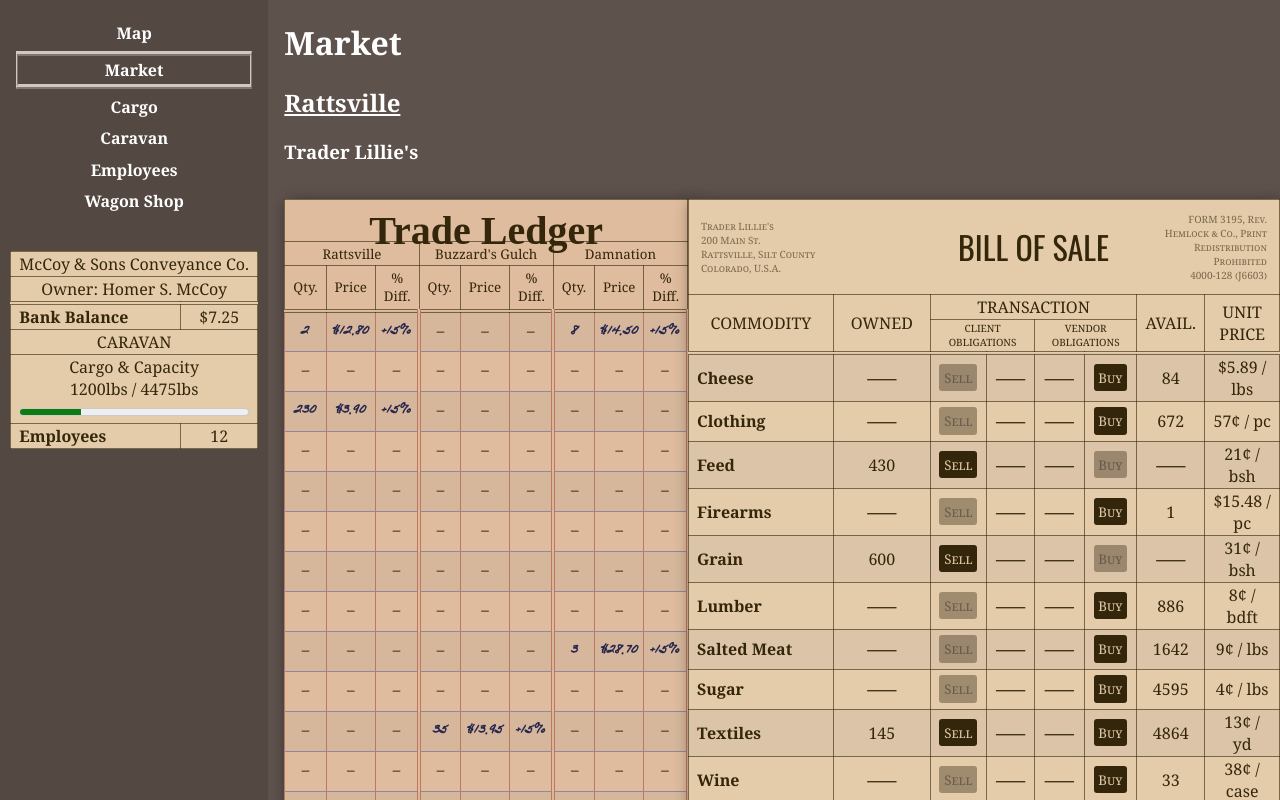
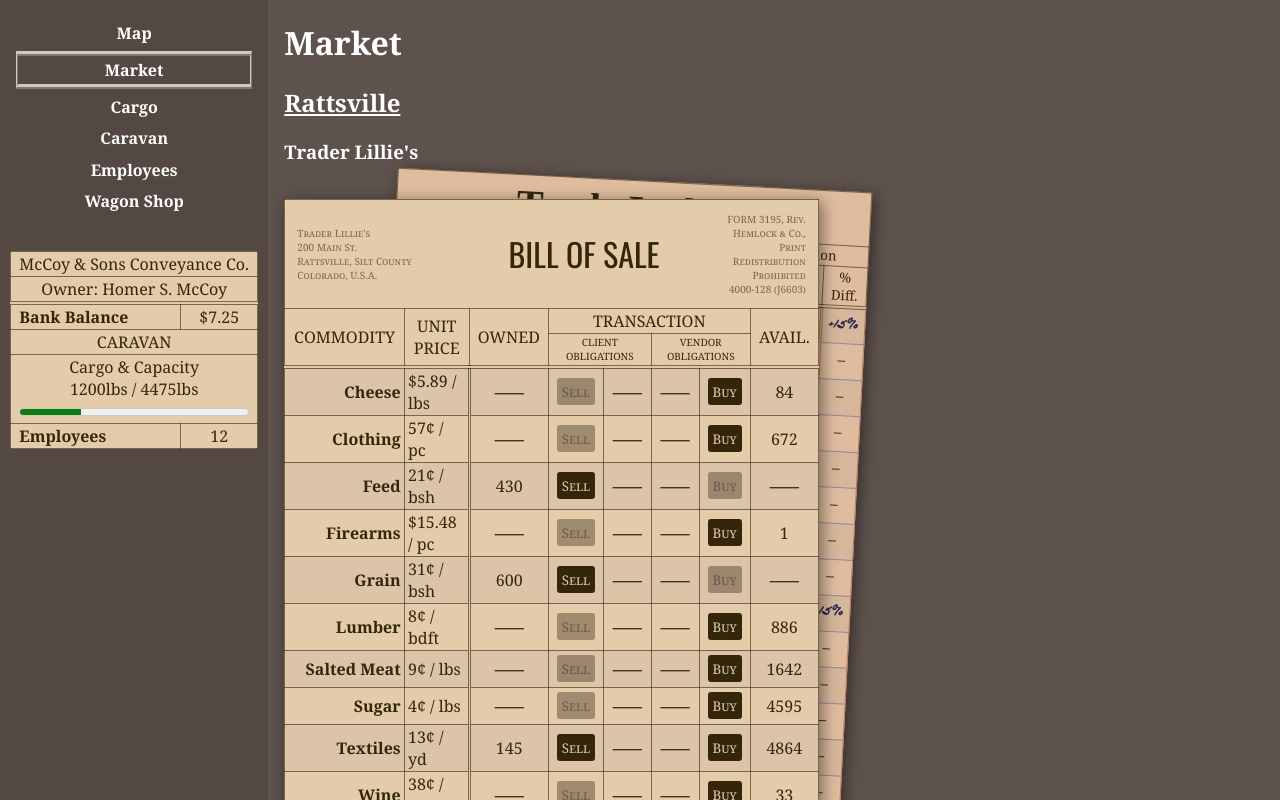
Before and after one commit to eignnx/the-silt-road, a React (Create React App) app: page /game/market in a window 1280 px wide. Shown: the top 800 px of the page. Built offline with nearby package versions, Linux system fonts and the light colour scheme; a web font is replaced by a local one.

Commit message:
trade ledger sits behind bill of sale

```diff
--- a/src/components/BillOfSale.tsx
+++ b/src/components/BillOfSale.tsx
@@ -103,12 +103,11 @@ export default function BillOfSale() {
                     </th>
                 </tr>
                 <tr>
-
                     <th scope="col" rowSpan={2}>Commodity</th>
+                    <th scope="col" rowSpan={2}>Unit Price</th>
                     <th scope="col" rowSpan={2}>Owned</th>
                     <th scope="col" colSpan={4}>Transaction</th>
                     <th scope="col" rowSpan={2}>Avail.</th>
-                    <th scope="col" rowSpan={2}>Unit Price</th>
                 </tr>
                 <tr className='obligations-headers'>
                     <th scope="col" colSpan={2}>Client Obligations</th>
@@ -124,7 +123,8 @@ export default function BillOfSale() {
 
                     return (playerQty || marketQty) ?
                         <tr>
-                            <th scope="row">{titleCase(comm)}</th>
+                            <th scope="row" className="commname">{titleCase(comm)}</th>
+                            <td className="unitprice">{marketPrice(market, comm).toString()}</td>
                             <td className='numeric'>{playerQty ?? "⸺"}</td>
                             <td>
                                 <button
@@ -166,7 +166,6 @@ export default function BillOfSale() {
                                 </button>
                             </td>
                             <td className='numeric'>{marketQty ?? "⸺"}</td>
-                            <td>{marketPrice(market, comm).toString()}</td>
                         </tr> : null;
                 })}
             </tbody>
--- a/src/components/TradeLedger.tsx
+++ b/src/components/TradeLedger.tsx
@@ -104,7 +104,7 @@ export default function TradeLedger() {
 
     const townCount = Object.keys(tradeLedger).length;
     const townSubCols = 3;
-    const cols = townCount * townSubCols;
+    const cols = townCount * townSubCols + 1;
 
     return (
         <table className='document trade-ledger'>
@@ -115,11 +115,13 @@ export default function TradeLedger() {
                     </th>
                 </tr>
                 <tr className="text-size-smaller">
+                    <th></th>
                     {townOrder.map(town => (
                         <th colSpan={townSubCols}>{town}</th>
                     ))}
                 </tr>
                 <tr className="text-size-smaller">
+                    <th></th>
                     {Array.from({ length: townCount }).map(() => (
                         <>
                             <th>Qty.</th>
@@ -132,6 +134,7 @@ export default function TradeLedger() {
             <tbody>
                 {commRows.map(row => (
                     <tr>
+                        <th scope="row" className="commname">{titleCase(row.comm)}</th>
                         {townOrder.map(town => {
                             if (row.towns[town]) {
                                 const { price, qty } = row.towns[town];
--- a/src/routes/MarketView.tsx
+++ b/src/routes/MarketView.tsx
@@ -72,8 +72,8 @@ export default function MarketView() {
         <h2>{currentTown}</h2>
         <h3>{market.name}</h3>
         <section id="billofsale-and-tradeledger">
+            <BillOfSale />
             <TradeLedger />
-            <BillOfSale />
         </section>
     </>);
 };
--- a/src/styles/MarketView.css
+++ b/src/styles/MarketView.css
@@ -5,7 +5,6 @@ p {
 h2 {
     text-decoration: underline;
 }
-
 
 th.header-flavor-text {
     padding: 0.75rem;
@@ -118,14 +117,16 @@ tbody>tr:nth-of-type(odd) {
     width: min-content;
 }
 
-.commname {
-    text-align: left;
+.commname.commname {
+    text-align: right;
     font-weight: bold;
 }
 
 
 .unitprice {
-    text-align: right;
+    text-align: left;
+    border-inline-end-style: double;
+    border-inline-end-width: 3px;
 }
 
 .inventory-row {
@@ -148,7 +149,7 @@ tbody>tr:nth-of-type(odd) {
 #billofsale-and-tradeledger {
     display: flex;
     align-items: start;
-    gap: 1rem;
+    gap: 0.25rem;
 
     isolation: isolate;
 
@@ -157,11 +158,11 @@ tbody>tr:nth-of-type(odd) {
         z-index: -1;
     }
 
-    thead {
+    table thead {
         height: 7rem;
     }
 
     tbody>tr {
-        height: 2.5rem;
+        height: 2.25rem;
     }
 }
--- a/src/styles/TradeLedger.css
+++ b/src/styles/TradeLedger.css
@@ -11,11 +11,17 @@
 
     background-color: var(--bg-clr);
 
+    transition: transform 400ms ease-in-out;
+    transform: translate(-95%, -2%) rotate(3deg);
+
+    &:hover {
+        transform: translate(0, 0) rotate(0deg);
+    }
+
     thead h3 {
         font-size: 30pt;
         margin: 0;
         margin-block-start: 0.25rem;
-        margin-block-end: -1rem;
         padding-block: 0;
         font-family: var(--fnt-cursive);
 
@@ -31,7 +37,7 @@
 
     tbody td:nth-child(3n) {
         border-inline-end-style: double;
-        border-inline-end-width: 4px;
+        border-inline-end-width: 3px;
     }
 
     tbody {
@@ -50,4 +56,13 @@
     tbody td {
         text-align: center;
     }
+
+    .commname {
+        font-size: x-small;
+        color: var(--clr-dark-lighter);
+        text-align: right;
+        /* font-family: var(--fnt-impact); */
+        font-variant: small-caps;
+        vertical-align: middle;
+    }
 }
```
